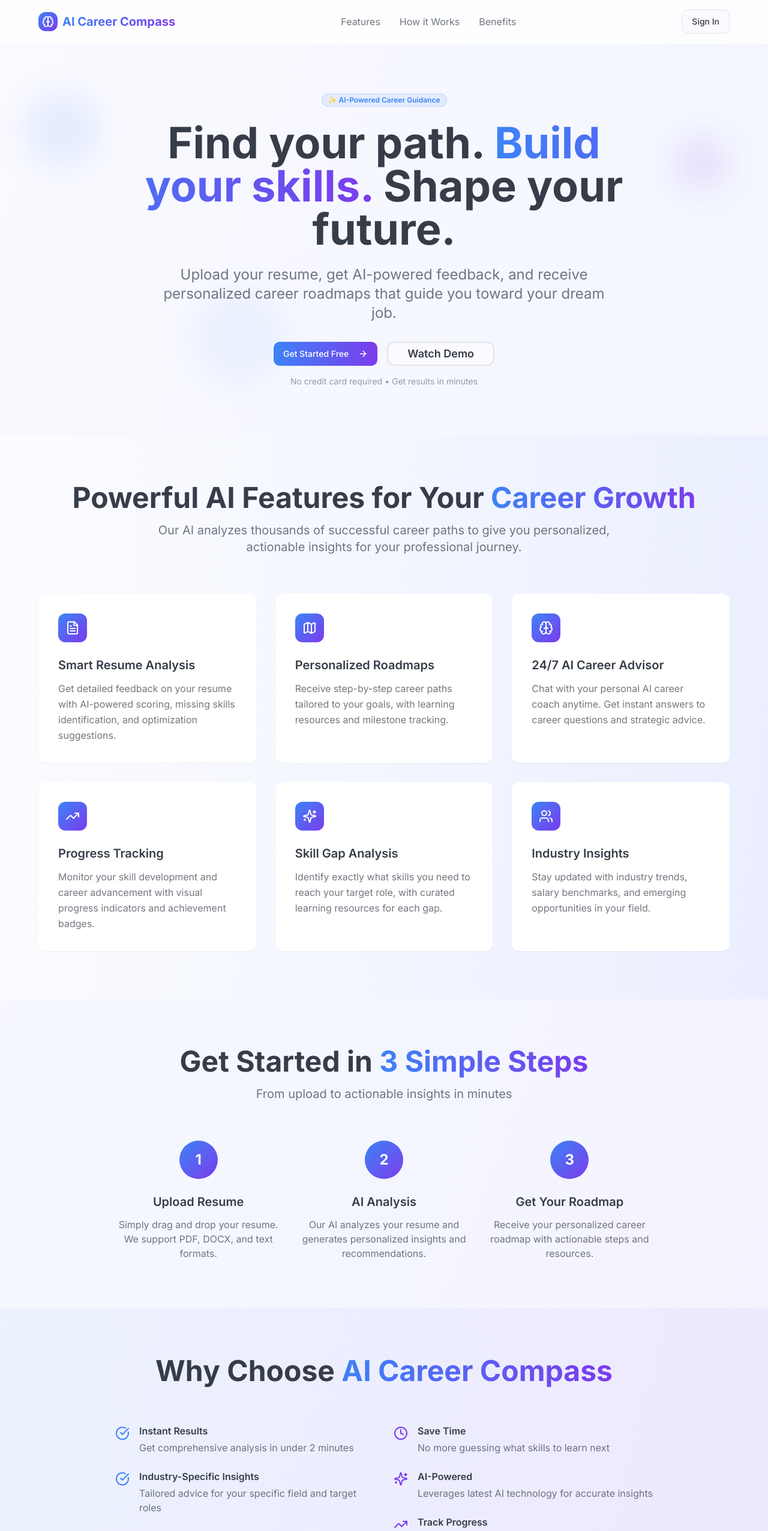
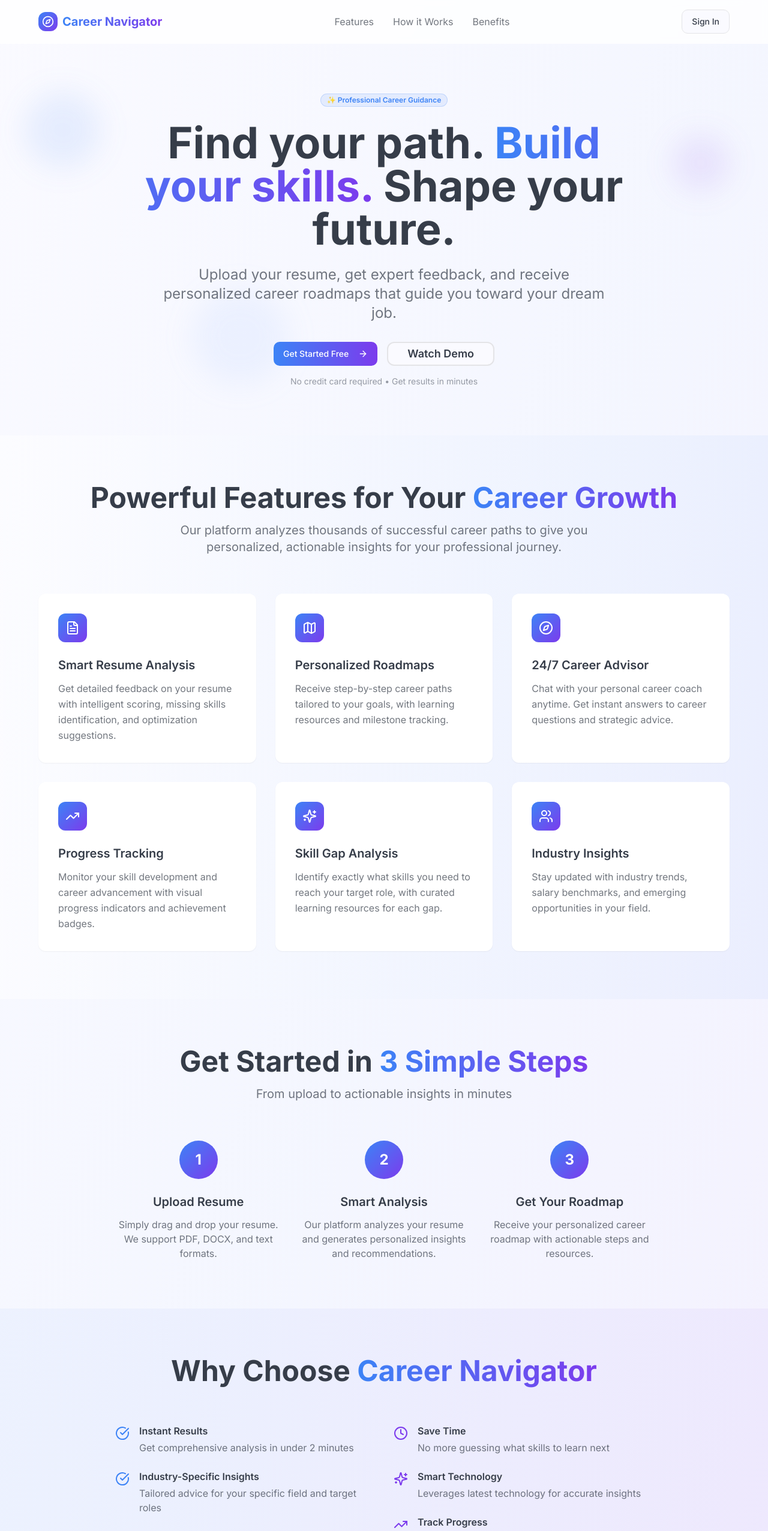
Before and after one commit to ashh007-cmd/resumemastery-ai, a React (Vite) app: page / in a window 1280 px wide. Shown: the top 2553 px of the page at 60% size. Built offline with nearby package versions, Linux system fonts and the light colour scheme.

Commit message:
Remove AI Career Compass branding from LandingPage
cgen-e3a200d7c1634af2860c06d4f702299c

```diff
--- a/src/components/LandingPage.tsx
+++ b/src/components/LandingPage.tsx
@@ -2,7 +2,7 @@ import { Button } from "@/components/ui/button";
 import { Card } from "@/components/ui/card";
 import { Badge } from "@/components/ui/badge";
 import {
-  BrainIcon,
+  CompassIcon,
   TrendingUpIcon,
   FileTextIcon,
   MapIcon,
@@ -21,9 +21,9 @@ const LandingPage = () => {
         <div className="max-w-6xl mx-auto flex items-center justify-between">
           <div className="flex items-center space-x-2">
             <div className="w-8 h-8 rounded-lg gradient-bg flex items-center justify-center">
-              <BrainIcon className="w-5 h-5 text-white" />
+              <CompassIcon className="w-5 h-5 text-white" />
             </div>
-            <span className="text-xl font-bold gradient-text">AI Career Compass</span>
+            <span className="text-xl font-bold gradient-text">Career Navigator</span>
           </div>
           <nav className="hidden md:flex items-center space-x-8">
             <a href="#features" className="text-foreground/70 hover:text-foreground transition-smooth">Features</a>
@@ -38,7 +38,7 @@ const LandingPage = () => {
       <section className="px-6 py-20 text-center relative overflow-hidden">
         <div className="max-w-4xl mx-auto relative z-10">
           <Badge className="mb-6 bg-primary/10 text-primary border-primary/20 animate-fade-in">
-            ✨ AI-Powered Career Guidance
+            ✨ Professional Career Guidance
           </Badge>
 
           <h1 className="text-5xl md:text-7xl font-bold mb-6 leading-tight animate-fade-in" style={{animationDelay: '0.1s'}}>
@@ -48,7 +48,7 @@ const LandingPage = () => {
           </h1>
 
           <p className="text-xl md:text-2xl text-foreground/70 mb-8 max-w-3xl mx-auto animate-fade-in" style={{animationDelay: '0.2s'}}>
-            Upload your resume, get AI-powered feedback, and receive personalized career roadmaps
+            Upload your resume, get expert feedback, and receive personalized career roadmaps
             that guide you toward your dream job.
           </p>
 
@@ -80,10 +80,10 @@ const LandingPage = () => {
         <div className="max-w-6xl mx-auto">
           <div className="text-center mb-16">
             <h2 className="text-4xl md:text-5xl font-bold mb-4">
-              Powerful AI Features for Your <span className="gradient-text">Career Growth</span>
+              Powerful Features for Your <span className="gradient-text">Career Growth</span>
             </h2>
             <p className="text-xl text-foreground/70 max-w-3xl mx-auto">
-              Our AI analyzes thousands of successful career paths to give you personalized,
+              Our platform analyzes thousands of successful career paths to give you personalized,
               actionable insights for your professional journey.
             </p>
           </div>
@@ -96,7 +96,7 @@ const LandingPage = () => {
               </div>
               <h3 className="text-xl font-semibold mb-3">Smart Resume Analysis</h3>
               <p className="text-foreground/70 leading-relaxed">
-                Get detailed feedback on your resume with AI-powered scoring,
+                Get detailed feedback on your resume with intelligent scoring,
                 missing skills identification, and optimization suggestions.
               </p>
             </Card>
@@ -116,11 +116,11 @@ const LandingPage = () => {
             {/* AI Advisor */}
             <Card className="p-8 glass-card hover:scale-105 transition-spring group">
               <div className="w-12 h-12 rounded-xl gradient-bg flex items-center justify-center mb-6 group-hover:animate-glow">
-                <BrainIcon className="w-6 h-6 text-white" />
+                <CompassIcon className="w-6 h-6 text-white" />
               </div>
-              <h3 className="text-xl font-semibold mb-3">24/7 AI Career Advisor</h3>
+              <h3 className="text-xl font-semibold mb-3">24/7 Career Advisor</h3>
               <p className="text-foreground/70 leading-relaxed">
-                Chat with your personal AI career coach anytime.
+                Chat with your personal career coach anytime.
                 Get instant answers to career questions and strategic advice.
               </p>
             </Card>
@@ -191,9 +191,9 @@ const LandingPage = () => {
               <div className="w-16 h-16 mx-auto mb-6 rounded-full gradient-bg flex items-center justify-center text-2xl font-bold text-white group-hover:scale-110 transition-spring">
                 2
               </div>
-              <h3 className="text-xl font-semibold mb-3">AI Analysis</h3>
+              <h3 className="text-xl font-semibold mb-3">Smart Analysis</h3>
               <p className="text-foreground/70">
-                Our AI analyzes your resume and generates personalized insights and recommendations.
+                Our platform analyzes your resume and generates personalized insights and recommendations.
               </p>
             </div>
 
@@ -216,7 +216,7 @@ const LandingPage = () => {
         <div className="max-w-4xl mx-auto">
           <div className="text-center mb-16">
             <h2 className="text-4xl md:text-5xl font-bold mb-4">
-              Why Choose <span className="gradient-text">AI Career Compass</span>
+              Why Choose <span className="gradient-text">Career Navigator</span>
             </h2>
           </div>
 
@@ -259,8 +259,8 @@ const LandingPage = () => {
               <div className="flex items-start space-x-4">
                 <SparklesIcon className="w-6 h-6 text-accent mt-1 flex-shrink-0" />
                 <div>
-                  <h3 className="font-semibold mb-1">AI-Powered</h3>
-                  <p className="text-foreground/70">Leverages latest AI technology for accurate insights</p>
+                  <h3 className="font-semibold mb-1">Smart Technology</h3>
+                  <p className="text-foreground/70">Leverages latest technology for accurate insights</p>
                 </div>
               </div>
 
@@ -283,7 +283,7 @@ const LandingPage = () => {
             Ready to <span className="gradient-text">Transform Your Career?</span>
           </h2>
           <p className="text-xl text-foreground/70 mb-8">
-            Join thousands of professionals who have accelerated their careers with AI-powered guidance.
+            Join thousands of professionals who have accelerated their careers with expert guidance.
           </p>
 
           <Button className="hero-button group mb-4">
@@ -302,9 +302,9 @@ const LandingPage = () => {
         <div className="max-w-6xl mx-auto flex flex-col md:flex-row items-center justify-between">
           <div className="flex items-center space-x-2 mb-4 md:mb-0">
             <div className="w-6 h-6 rounded-lg gradient-bg flex items-center justify-center">
-              <BrainIcon className="w-4 h-4 text-white" />
+              <CompassIcon className="w-4 h-4 text-white" />
             </div>
-            <span className="font-semibold gradient-text">AI Career Compass</span>
+            <span className="font-semibold gradient-text">Career Navigator</span>
           </div>
           <div className="flex space-x-6 text-sm text-foreground/70">
             <a href="#" className="hover:text-foreground transition-smooth">Privacy</a>
```
